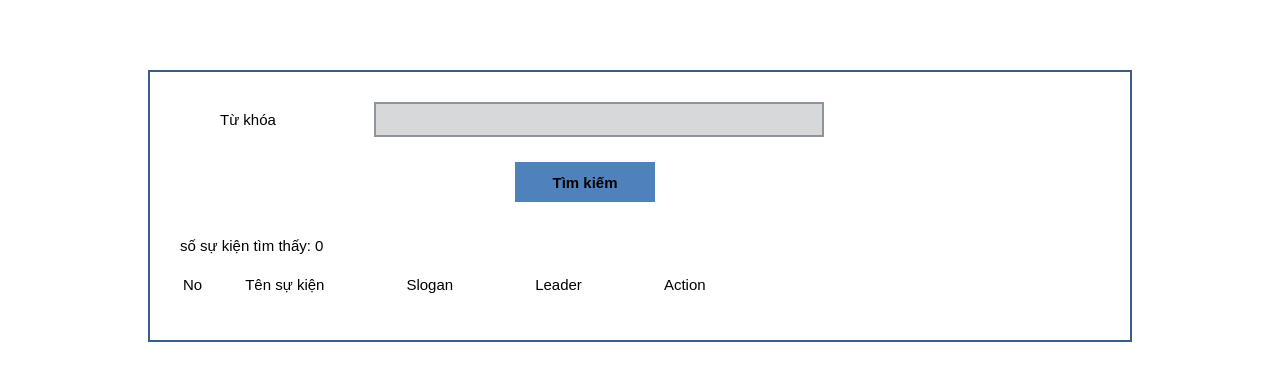
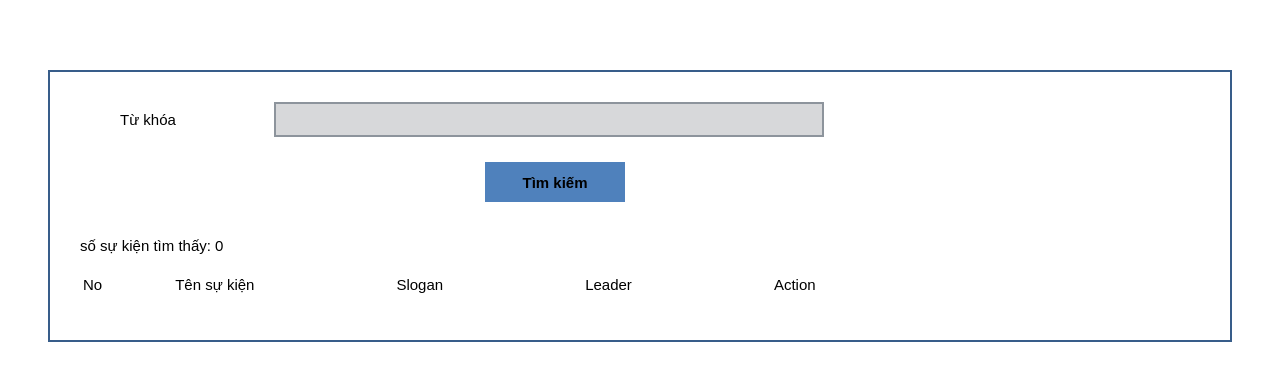
Before and after one commit to maih1/-No5_quan_ly_su_kien, a PHP site: page /app/view/eventsearch/EventSearch.php in a window 1280 px wide. Shown: the top 381 px of the page. Run offline with PHP 8.4, Linux system fonts and the light colour scheme; the template is opened without the code that fills it, so the values that code supplies are empty.

Commit message:
Add files via upload

```diff
--- a/web/css/EventSearch.css
+++ b/web/css/EventSearch.css
@@ -7,7 +7,7 @@ form {
     border: 2px solid #385D8A;
     margin: auto;
     margin-top: 70px;
-    width: 900px;
+    width: 1100px;
     padding-left: 30px;
     padding-right: 50px;
     padding-top: 30px;
@@ -45,7 +45,6 @@ form {
     margin-right: 20px;
     margin-left: 20px;
     margin-bottom:20px;
-
     width: 140px;
     height: 40px;
 }
@@ -58,7 +57,7 @@ form {
 .search-th{
 	text-align: left;
 	font-weight:lighter;
-    padding: 5px 40px;
+    padding: 5px 70px;
 }
 .action-button{
 	font-weight:bold;
```
